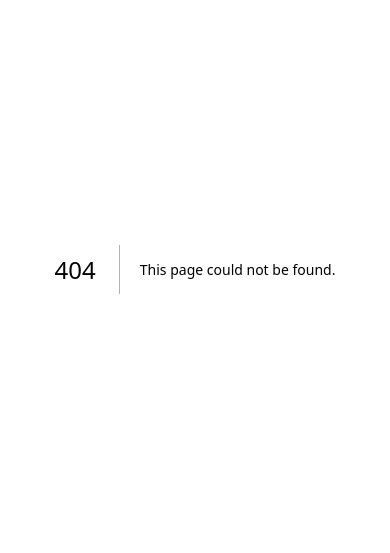
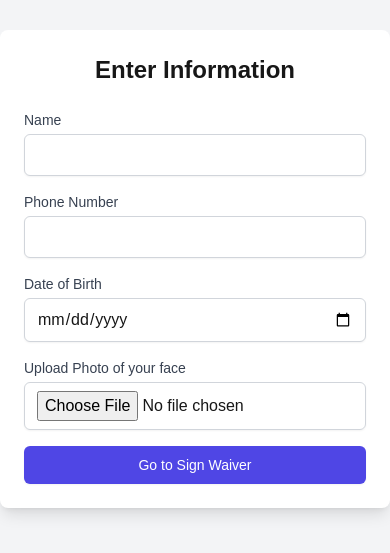
Before and after one commit to antonalley/truckstopfitnessweb, a Next.js app: page /first-time-customer/create-account in a window 390 px wide. Before the commit this address had no page. Shown: the part 153-706 px from the top of the page. Built offline with nearby package versions, Linux system fonts and the light colour scheme.

Commit message:
basic setup auth app mobile

```diff
--- /dev/null
+++ b/app/first-time-customer/create-account/page.tsx
@@ -0,0 +1,101 @@
+"use client"
+
+import React, { useState } from 'react';
+
+const CreateAccountPage = () => {
+    const [name, setName] = useState('');
+    const [phone, setPhone] = useState('');
+    const [dob, setDob] = useState('');
+    const [photo, setPhoto] = useState<File | null>(null);
+
+    const handleSubmit = (e: React.FormEvent) => {
+        e.preventDefault();
+        // Add your submit logic here
+        // redirect to waiver page
+
+        window.location.href = '/first-time-customer/create-account/waiver';
+        console.log('Form submitted:', { name, phone, dob, photo });
+    };
+
+    const handlePhotoChange = (e: React.ChangeEvent<HTMLInputElement>) => {
+        if (e.target.files && e.target.files[0]) {
+            setPhoto(e.target.files[0]);
+        }
+    };
+
+    return (
+        <div className="min-h-screen flex items-center justify-center bg-gray-100">
+            <div className="bg-white p-6 rounded-lg shadow-lg w-full max-w-md">
+                <h2 className="text-2xl font-bold mb-6 text-center">Enter Information</h2>
+                <form className="space-y-4" onSubmit={handleSubmit}>
+                    <div>
+                        <label htmlFor="name" className="block text-sm font-medium text-gray-700">
+                            Name
+                        </label>
+                        <input
+                            type="text"
+                            id="name"
+                            name="name"
+                            value={name}
+                            onChange={(e) => setName(e.target.value)}
+                            className="mt-1 block w-full px-3 py-2 border border-gray-300 rounded-md shadow-sm focus:outline-none focus:ring-indigo-500 focus:border-indigo-500 sm:text-sm"
+                            required
+                        />
+                    </div>
+                    <div>
+                        <label htmlFor="phone" className="block text-sm font-medium text-gray-700">
+                            Phone Number
+                        </label>
+                        <input
+                            type="tel"
+                            id="phone"
+                            name="phone"
+                            value={phone}
+                            onChange={(e) => setPhone(e.target.value)}
+                            className="mt-1 block w-full px-3 py-2 border border-gray-300 rounded-md shadow-sm focus:outline-none focus:ring-indigo-500 focus:border-indigo-500 sm:text-sm"
+                            required
+                        />
+                    </div>
+                    <div>
+                        <label htmlFor="dob" className="block text-sm font-medium text-gray-700">
+                            Date of Birth
+                        </label>
+                        <input
+                            type="date"
+                            id="dob"
+                            name="dob"
+                            value={dob}
+                            onChange={(e) => setDob(e.target.value)}
+                            className="mt-1 block w-full px-3 py-2 border border-gray-300 rounded-md shadow-sm focus:outline-none focus:ring-indigo-500 focus:border-indigo-500 sm:text-sm"
+                            required
+                        />
+                    </div>
+                    <div>
+                        <label htmlFor="photo" className="block text-sm font-medium text-gray-700">
+                            Upload Photo of your face
+                        </label>
+                        <input
+                            type="file"
+                            id="photo"
+                            name="photo"
+                            accept="image/*"
+                            onChange={handlePhotoChange}
+                            className="mt-1 block w-full px-3 py-2 border border-gray-300 rounded-md shadow-sm focus:outline-none focus:ring-indigo-500 focus:border-indigo-500 sm:text-sm"
+                            required
+                        />
+                    </div>
+                    <div>
+                        <button
+                            type="submit"
+                            className="w-full flex justify-center py-2 px-4 border border-transparent rounded-md shadow-sm text-sm font-medium text-white bg-indigo-600 hover:bg-indigo-700 focus:outline-none focus:ring-2 focus:ring-offset-2 focus:ring-indigo-500"
+                        >
+                            Go to Sign Waiver
+                        </button>
+                    </div>
+                </form>
+            </div>
+        </div>
+    );
+};
+
+export default CreateAccountPage;
--- /dev/null
+++ b/app/first-time-customer/create-account/waiver/page.tsx
@@ -0,0 +1,45 @@
+"use client";
+import React, { useState } from 'react';
+
+const WaiverPage: React.FC = () => {
+    const [isSigned, setIsSigned] = useState(false);
+
+    const handleSignWaiver = () => {
+        setIsSigned(true);
+        // Add logic to handle waiver signing, e.g., API call
+    };
+
+    return (
+        <div className="min-h-screen flex flex-col items-center justify-center bg-gray-100 p-4">
+            <div className="bg-white shadow-md rounded-lg p-6 max-w-lg w-full">
+                <h1 className="text-2xl font-bold mb-4 text-center">Waiver Agreement</h1>
+                <p className="mb-4 text-center">Please read and sign the waiver below:</p>
+                <div className="waiver-text bg-gray-50 p-4 rounded-lg mb-4">
+                    <p>
+                        [Insert waiver text here]
+                    </p>
+                </div>
+                <div className="mb-4">
+                    <label htmlFor="name" className="block text-sm font-medium text-gray-700 mb-2">Full Name</label>
+                    <input
+                        type="text"
+                        id="name"
+                        name="name"
+                        className="w-full p-2 border border-gray-300 rounded-lg"
+                        placeholder="Enter your name"
+                    />
+                </div>
+                <button
+                    onClick={handleSignWaiver}
+                    disabled={isSigned}
+                    className={`w-full py-2 px-4 rounded-lg text-white ${isSigned ? 'bg-green-500 cursor-not-allowed' : 'bg-blue-500 hover:bg-blue-600'}`}
+                >
+                    {isSigned ? 'Waiver Signed' : 'Sign Waiver'}
+                </button>
+            </div>
+        </div>
+    );
+};
+
+
+export default WaiverPage;
--- /dev/null
+++ b/app/first-time-customer/page.tsx
@@ -0,0 +1,21 @@
+import React from 'react';
+
+const PricingOptions: React.FC = () => {
+    return (
+        <div className="p-5 text-center">
+            <h1 className="text-2xl font-bold mb-5">Truck Stop Fitness Pricing Options</h1>
+            <div className="mb-5">
+                <h2 className="text-xl font-semibold">One Time Use</h2>
+                <p className="text-lg">$4</p>
+                <button className="mt-2 px-4 py-2 bg-blue-500 text-white rounded">Purchase</button>
+            </div>
+            <div className="mb-5">
+                <h2 className="text-xl font-semibold">Monthly Subscription</h2>
+                <p className="text-lg">$12</p>
+                <button className="mt-2 px-4 py-2 bg-green-500 text-white rounded">Subscribe</button>
+            </div>
+        </div>
+    );
+};
+
+export default PricingOptions;
--- a/app/page.tsx
+++ b/app/page.tsx
@@ -1,21 +1,28 @@
+'use client';
+
+
 
 export default function Home() {
   return (
     <div className="grid grid-rows-[20px_1fr_20px] items-center justify-items-center min-h-screen p-8 pb-20 gap-16 sm:p-20 font-[family-name:var(--font-geist-sans)]">
       <main className="flex flex-col gap-8 row-start-2 items-center sm:items-start">
-        <div className="text-6xl bold text-center w-full">
-          Truck Stop Fitness
+        <div className="flex justify-center w-full">
+          <img src="/logo.png" alt="Truck Stop Fitness" className="w-3/4 sm:w-1/2" />
         </div>
-        <div className="text-center">
-          If you are a trucker, and are into fitness, we would love your feedback!<br></br><br></br>
-          We want to create micro-gyms at truck stops <br></br>so truckers can catch a good break from sitting all day!
-        </div>
-        <div className="flex flex-col items-center w-full">
-        <a href="https://forms.gle/oyngNsLpGQ4FBzzD8" target="_blank">
-          <div className="bg-blue-800 p-4 rounded-xl text-center">
-            Fill out this form
-          </div>
-        </a>
+
+        <div className="flex flex-col gap-4 w-full items-center">
+          <button
+            onClick={() => window.location.href = '/first-time-customer'}
+            className="w-full px-4 py-8 bg-blue-500 text-white text-2xl rounded hover:bg-blue-700"
+          >
+            First Time Customer
+          </button>
+          <button
+            onClick={() => window.location.href = '/returning-customer'}
+            className="w-full px-4 py-8 bg-green-500 text-white text-2xl rounded hover:bg-green-700"
+          >
+            Returning Customer
+          </button>
         </div>
       </main>
     </div>
```
Also changed, not shown: public/logo.png (added).
